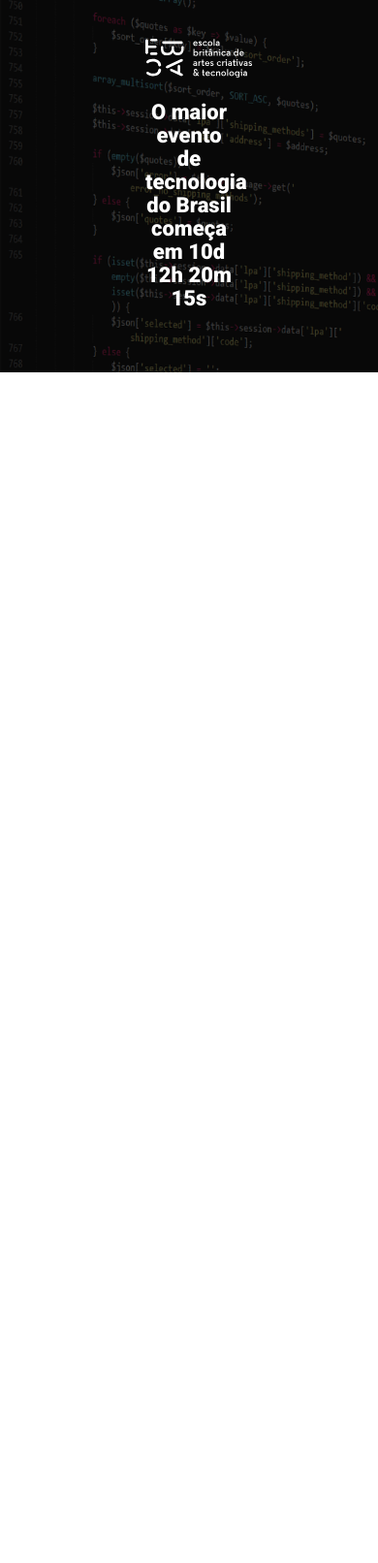
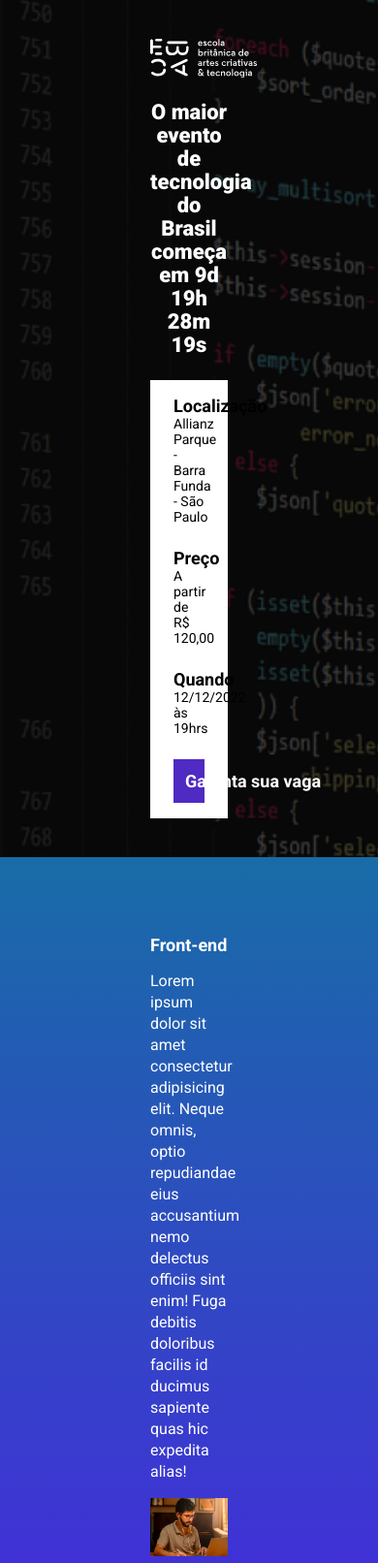
Before and after one commit to CleitonB3/ebac_tech_talks, a website built with Parcel: page src/index.html in a window 390 px wide. Shown: the top 1612 px of the page at 97% size. Before the commit the page ends 844 px from the top, so only its background shows below. Built offline with nearby package versions, Linux system fonts and the light colour scheme.

Commit message:
criando a contagem regressiva

```diff
--- a/package.json
+++ b/package.json
@@ -1,9 +1,9 @@
 {
   "name": "landingpage",
   "version": "1.0.0",
-  "main": "index.js",
   "scripts": {
     "dev": "parcel src/index.html src/styles/main.scss src/scripts/main.js",
+    "build": "parcel build src/index.html",
     "test": "echo \"Error: no test specified\" && exit 1"
   },
   "keywords": [],
@@ -13,6 +13,7 @@
   "devDependencies": {
     "@parcel/transformer-sass": "^2.13.3",
     "parcel": "^2.13.3",
-    "sharp": "^0.33.5"
+    "sharp": "^0.33.5",
+    "svgo": "^3.3.2"
   }
 }
--- a/src/index.html
+++ b/src/index.html
@@ -8,17 +8,75 @@
     <link rel="preconnect" href="https://fonts.gstatic.com" crossorigin>
     <link href="https://fonts.googleapis.com/css2?family=Roboto:ital,wght@0,100;0,300;0,400;0,500;0,700;0,900;1,100;1,300;1,400;1,500;1,700;1,900&display=swap" rel="stylesheet">
     <link rel="stylesheet" href="styles/main.scss">
+    <link rel="stylesheet" href="https://unpkg.com/aos@next/dist/aos.css" />
 </head>
 <body>
     <header class="hero">
         <div class="container">
             <img class="hero__logo" src="./images/ebac_logo.svg" alt="EBAC">
             <p class="hero__text">
-                O maior evento de tecnologia do Brasil começa em 10d 12h 20m 15s
+                O maior evento de tecnologia do Brasil começa em <span id="contador"></span>
             </p>
+            <div class="infos-bar">
+                <ul class="infos-bar__infos">
+                    <li class="infos-bar__infos__item">
+                        <b>Localização</b>
+                        Allianz Parque - Barra Funda - São Paulo
+                    </li>
+                    <li class="infos-bar__infos__item">
+                        <b>Preço</b>
+                        A partir de R$ 120,00
+                    </li>
+                    <li class="infos-bar__infos__item">
+                        <b>Quando</b>
+                        12/12/2022 às 19hrs
+                    </li>
+                </ul>
+                <a href="#" class="button button--primary">
+                    Garanta sua vaga
+                </a>
+            </div>
         </div>
     </header>
 
+    <section class="event event--frontend">
+        <div class="container" data-aos="fade-right">
+            <div class="event__details">
+                <h2 class="event__details__title">Front-end</h2>
+                <p class="event__details__description">Lorem ipsum dolor sit amet consectetur adipisicing elit. Neque omnis, optio repudiandae eius accusantium nemo delectus officiis sint enim! Fuga debitis doloribus facilis id ducimus sapiente quas hic expedita alias!</p>
+            </div>
+            <img class="event__image" src="./images/frontend.png" alt="Front-end">
+        </div>
+    </section>
+    <section class="event event--ui-ux event--image-left">
+        <div class="container" data-aos="fade-left">
+            <div class="event__details">
+                <h2 class="event__details__title">UI/UX</h2>
+                <p class="event__details__description">Lorem ipsum dolor sit amet consectetur adipisicing elit. Neque omnis, optio repudiandae eius accusantium nemo delectus officiis sint enim! Fuga debitis doloribus facilis id ducimus sapiente quas hic expedita alias!</p>
+            </div>
+            <img class="event__image" src="./images/frontend.png" alt="Front-end">
+        </div>
+    </section>
+    <section class="event event--data-science">
+        <div class="container" data-aos="fade-right">
+            <div class="event__details">
+                <h2 class="event__details__title">Data Science</h2>
+                <p class="event__details__description">Lorem ipsum dolor sit amet consectetur adipisicing elit. Neque omnis, optio repudiandae eius accusantium nemo delectus officiis sint enim! Fuga debitis doloribus facilis id ducimus sapiente quas hic expedita alias!</p>
+            </div>
+            <img class="event__image" src="./images/frontend.png" alt="Front-end">
+        </div>
+    </section>
+    <section class="event event--backend event--image-left">
+        <div class="container" data-aos="fade-left">
+            <div class="event__details">
+                <h2 class="event__details__title">Back-end</h2>
+                <p class="event__details__description">Lorem ipsum dolor sit amet consectetur adipisicing elit. Neque omnis, optio repudiandae eius accusantium nemo delectus officiis sint enim! Fuga debitis doloribus facilis id ducimus sapiente quas hic expedita alias!</p>
+            </div>
+            <img class="event__image" src="./images/frontend.png" alt="Front-end">
+        </div>
+    </section>
+
+    <script src="https://unpkg.com/aos@next/dist/aos.js"></script>
     <script src="scripts/main.js"></script>
 </body>
 </html>
--- a/src/scripts/main.js
+++ b/src/scripts/main.js
@@ -0,0 +1,27 @@
+AOS.init();
+
+const dataDoEvento = new Date("Jan 12, 2025 19:00:00");
+const timeStampDoEvento = dataDoEvento.getTime();
+
+const contaAsHoras = setInterval(function() {
+    const agora = new Date();
+    const timeStampAtual = agora.getTime();
+
+    const distanciaDoEvento = timeStampDoEvento - timeStampAtual;
+
+    const diaEmMs = 1000 * 60 * 60 * 24
+    const horaEmMs = 1000 * 60 * 60
+    const minutoEmMs = 1000 * 60
+
+    const diasAteOEvento = Math.floor(distanciaDoEvento / diaEmMs);
+    const horasAteOEvento = Math.floor((distanciaDoEvento % diaEmMs) / horaEmMs) ;
+    const minutosAteOEvento = Math.floor((distanciaDoEvento % horaEmMs) / minutoEmMs) ;
+    const segundosAteOEvento = Math.floor((distanciaDoEvento % minutoEmMs) / 1000);
+
+    document.getElementById('contador').innerHTML = `${diasAteOEvento}d ${horasAteOEvento}h ${minutosAteOEvento}m ${segundosAteOEvento}s`;
+
+    if(distanciaDoEvento < 0){
+        clearInterval(contaAsHoras);
+        document.getElementById('contador').innerHTML = 'Evento expirado';
+    }
+}, 1000);
--- /dev/null
+++ b/src/styles/_event.scss
@@ -0,0 +1,64 @@
+@use 'variables';
+
+.event{
+    padding: 80px 0;
+
+
+    &--frontend{
+        background-image: linear-gradient(variables.$blue1,variables.$blue2);
+    }
+
+    &--ui-ux{
+        background-image: linear-gradient(variables.$blue2,variables.$pink);
+    }
+
+    &--data-science{
+        background-image: linear-gradient(variables.$pink,variables.$yellow);
+    }
+
+    &--backend{
+        background-image: linear-gradient(variables.$yellow,variables.$pink);
+    }
+
+    &--image-left{
+        .container{
+            flex-direction: row-reverse;
+        }
+    }
+
+    .container{
+        display: flex;
+        gap: 40px;
+    }
+
+    &__image{
+        max-width: 360px;
+    }
+
+    &__details{
+        &__title{
+            font-size: 18px;
+            font-weight: bold;
+            margin-bottom: 16px;
+        }
+
+        &__description{
+            line-height: 22px;
+        }
+    }
+
+    @media (max-width: 640px){
+        .container{
+            display: block;
+        }
+
+        &__image{
+            width: 100%;
+        }
+
+        &__details{
+            margin-right: 0;
+            margin-bottom: 16px;
+        }
+    }
+}
--- a/src/styles/_hero.scss
+++ b/src/styles/_hero.scss
@@ -1,3 +1,5 @@
+@use 'variables';
+
 .hero{
     padding-top: 64px;
     padding-bottom: 100px;
@@ -16,7 +18,7 @@
         left: 0;
         width: 100%;
         height: 100%;
-        background-color: #000;
+        background-color: variables.$secundaryTextColor;
         content: '';
         opacity: .7;
     }
--- /dev/null
+++ b/src/styles/_variables.scss
@@ -0,0 +1,8 @@
+$textcolor: #fff;
+$secundaryTextColor: #000;
+
+$blue1: #186CA7;
+$blue2: #442BDB;
+$pink: #89223B;
+$yellow: #9C791D;
+$purple: #4F2AC3;
--- /dev/null
+++ b/src/styles/components/_buttons.scss
@@ -0,0 +1,27 @@
+@use '../variables';
+
+.button{
+    padding: 12px;
+    font-size: 18px;
+    font-weight: bold;
+    text-decoration: none;
+    text-align: center;
+    white-space: nowrap;
+
+    &--primary{
+        color: #fff;
+        background-color: variables.$purple;
+    }
+
+    @media (max-width:1024px) {
+        display: flex;
+
+        align-items: center;
+    }
+
+    @media (max-width:640px){
+        display: block;
+        width: 100%;
+    }
+
+}
--- /dev/null
+++ b/src/styles/components/_infos_bar.scss
@@ -0,0 +1,42 @@
+@use '../variables';
+
+.infos-bar{
+    padding: 16px 24px;
+    background-color: variables.$textcolor;
+    display: flex;
+    justify-content: space-between;
+
+    &__infos{
+        display: flex;
+        gap: 40px;
+
+        &__item{
+            font-size: 14px;
+            color: variables.$secundaryTextColor;
+
+            b{
+                color: variables.$secundaryTextColor;
+                font-size: 18px;
+                display: block;
+            }
+        }
+    }
+
+    @media (max-width: 640px){
+        display: block;
+
+        &__infos{
+            display: block;
+
+            &__item{
+                margin-bottom: 24px;
+            }
+        }
+    }
+
+    @media (max-width: 1024px){
+        &__infos{
+            gap: 16px;
+        }
+    }
+}
--- a/src/styles/main.scss
+++ b/src/styles/main.scss
@@ -1,11 +1,16 @@
 @use 'hero';
+@use 'components/infos_bar' ;
+@use 'components/buttons';
+@use 'event';
+@use 'variables';
 
 *{
     margin: 0;
     padding: 0;
     box-sizing: border-box;
     font-family: Roboto, sans-serif;
-    color: #fff;
+    color: variables.$textcolor;
+    list-style: none;
 }
 
 .container{
@@ -13,11 +18,11 @@
     width: 100%;
     margin: 0 auto;
 
+    @media (max-width: 1024px){
+        max-width: 90px;
+    }
+
     @media (max-width: 640px){
         max-width: 80px;
     }
-
-    @media (max-width: 1024px){
-        max-width: 90px;
-    }
 }
```
Also changed, not shown: 1 other file.
